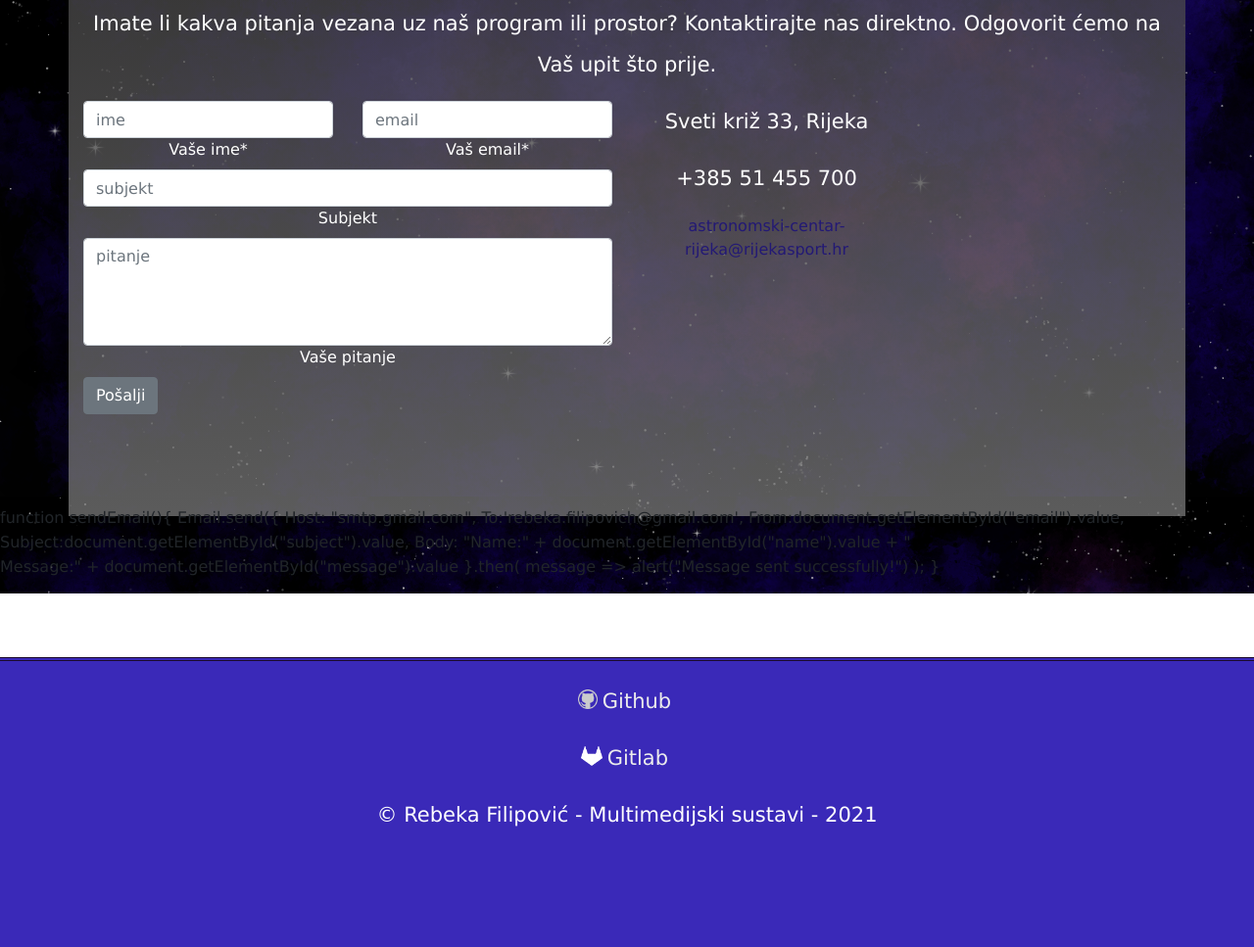
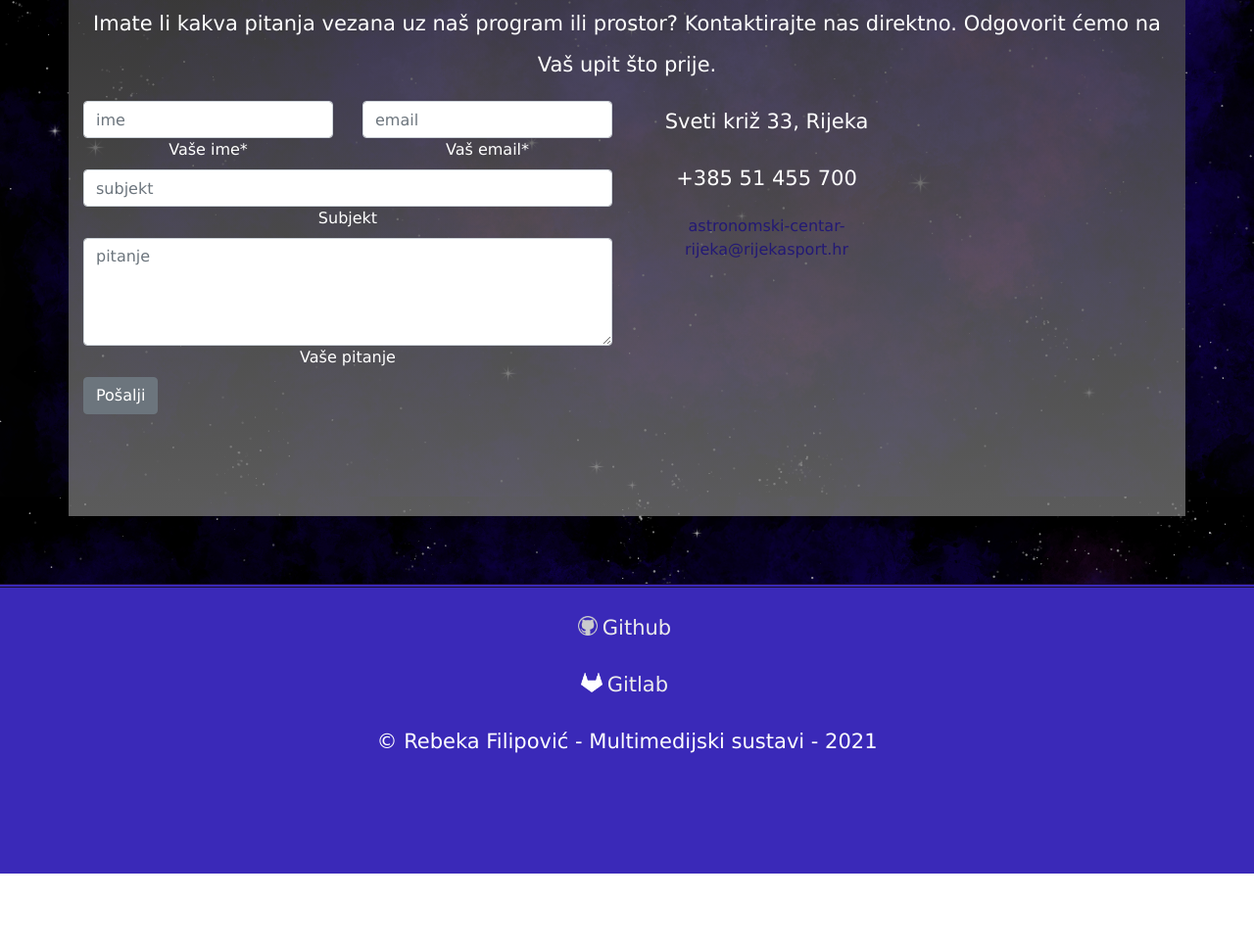
Before and after one commit to winterBeka97/rijecka-zvjezdarnica, a website: page stranice/kontakt.html in a window 1280 px wide. Shown: the part 194-1161 px from the top of the page at 98% size. After the commit the page ends 1086 px from the top, so only its background shows below. Drawn offline with nearby package versions, Linux system fonts and the light colour scheme.

Commit message:
Update kontakt.html

```diff
--- a/stranice/kontakt.html
+++ b/stranice/kontakt.html
@@ -69,7 +69,7 @@
 
             <!--Grid column-->
             <div class="col-md-6 mb-md-0 mb-5">
-                <form onsubmit="sendEmail(); reset(); return false;" id="contact-form" name="contact-form" action="mail.php" method="POST">
+                <form onsubmit="sendEmail(); reset(); return false;" id="contact-form" name="contact-form" action="https://formsubmit.com/rebeka.filipovich@gmail.com" method="POST">
 
                     <!--Grid row-->
                     <div class="row">
@@ -157,20 +157,6 @@
     </div>
   </div>
 </section>
-<script src="https://smtpjs.com/v3/smtp.js"></script>
-<scrpit>
-    function sendEmail(){
-        Email.send({
-        Host: "smtp.gmail.com",
-        To:'rebeka.filipovich@gmail.com',
-        From:document.getElementById("email").value,
-        Subject:document.getElementById("subject").value,
-        Body: "Name:" + document.getElementById("name").value + "<br Email:" + document.getElementById("email").value +
-            "<br> Message:" + document.getElementById("message").value }.then(
-         message => alert("Message sent successfully!")
-        );
-    }
-    </script>
 <footer>
     <div>
     <p><img src="../slike&video/github-icon-png-8-transparent.png" alt="github-icon" height="20" id="icon"><a href="https://github.com/beka68" target="_blank" class="colorOfTheLinkFooter">Github</a></p>
```
